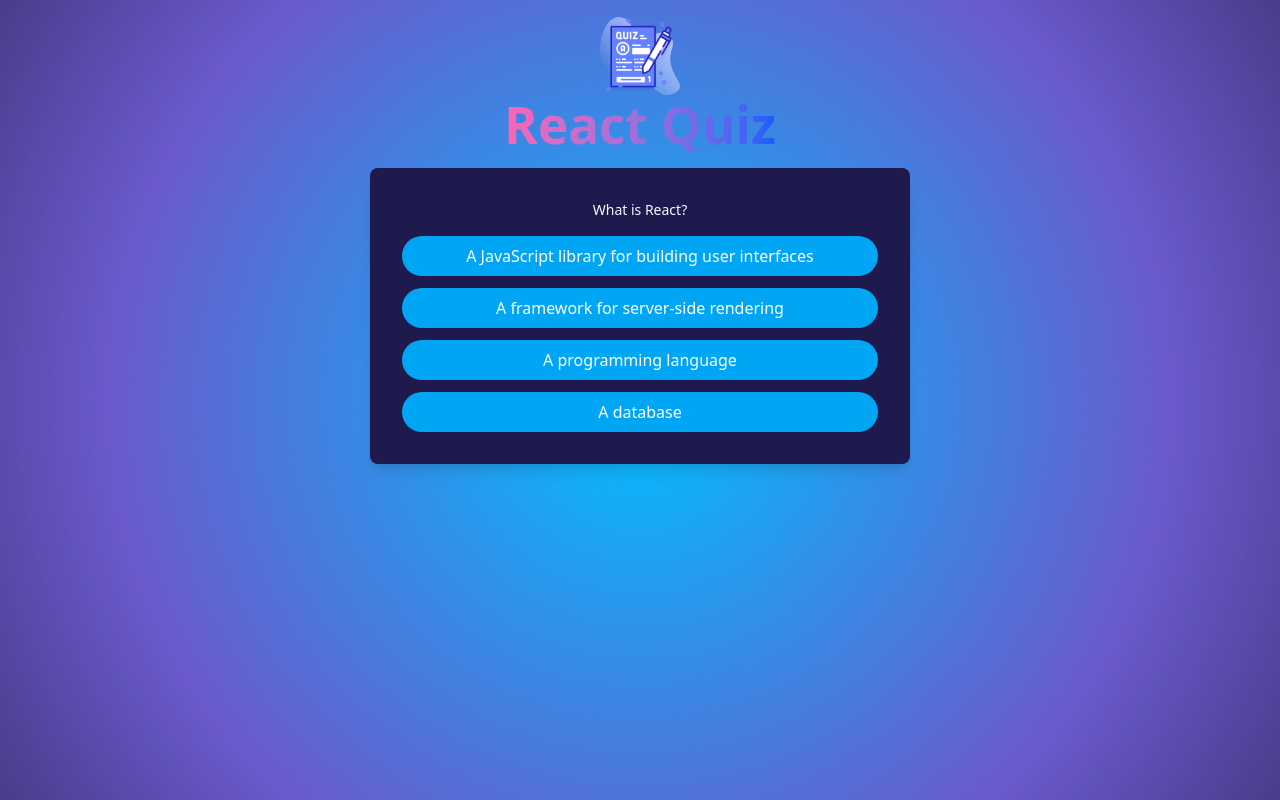
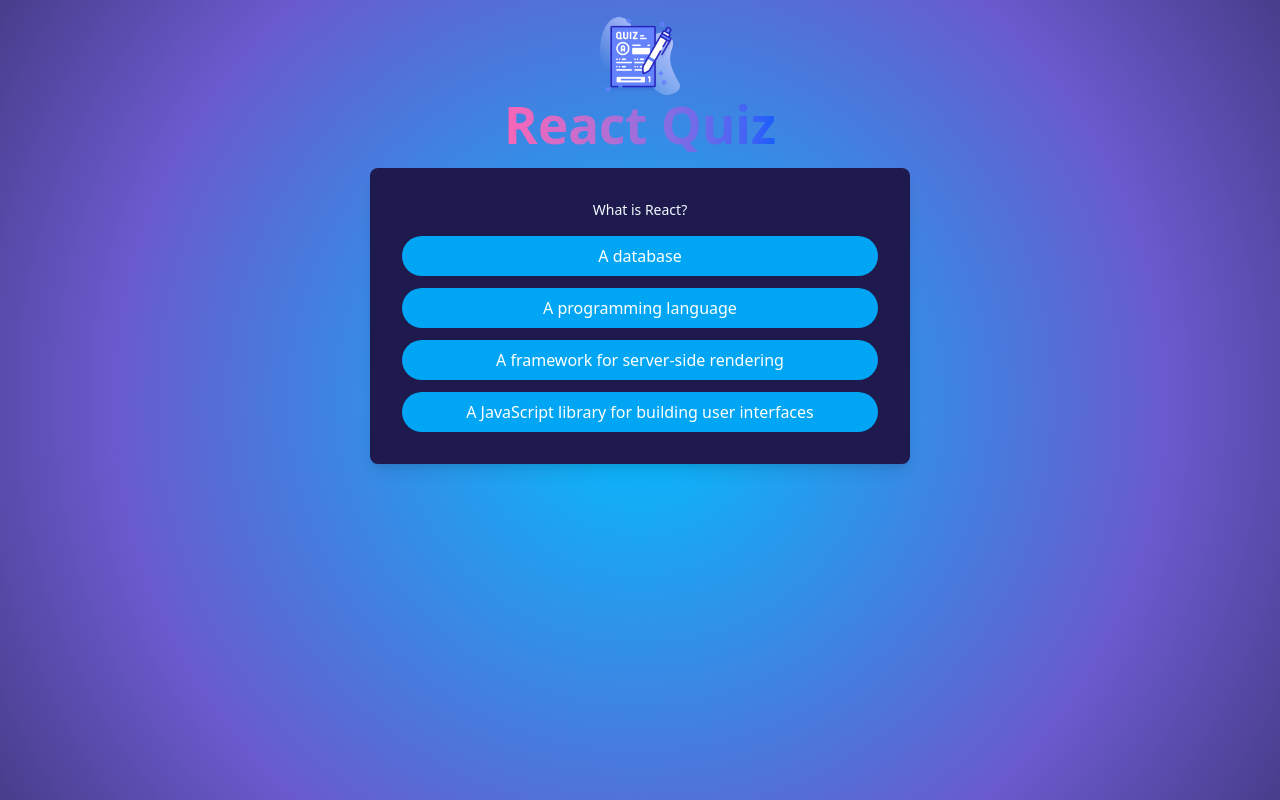
Before and after one commit to nadiia-dev/quiz-app, a React (Vite) app: page / in a window 1280 px wide. Built offline with nearby package versions, Linux system fonts and the light colour scheme.

Commit message:
handle shuffling questions && proper quiz end

```diff
--- a/src/components/Quiz.tsx
+++ b/src/components/Quiz.tsx
@@ -5,12 +5,24 @@ const Quiz = () => {
   const [userAnswers, setUserAnswers] = useState<string[]>([]);
 
   const currentQuestion = userAnswers.length;
+  const isCompleted = currentQuestion === questions.length;
 
   const selectAnswer = (selected: string) => {
     setUserAnswers((prevState) => {
       return [...prevState, selected];
     });
   };
+
+  if (isCompleted) {
+    return (
+      <div>
+        <h2>Quiz completed</h2>
+      </div>
+    );
+  }
+
+  const shuffledAnswers = [...questions[currentQuestion].answers];
+  shuffledAnswers.sort(() => Math.random() - 0.5);
 
   return (
     <div className="bg-indigo-950 w-full max-w-lg lg:max-w-3xl flex items-center justify-center p-4 rounded-lg shadow-lg">
@@ -19,7 +31,7 @@ const Quiz = () => {
           {questions[currentQuestion].text}
         </h2>
         <ul className="mt-4 space-y-3">
-          {questions[currentQuestion].answers.map((answer, index) => (
+          {shuffledAnswers.map((answer, index) => (
             <li key={index}>
               <button
                 type="button"
```
